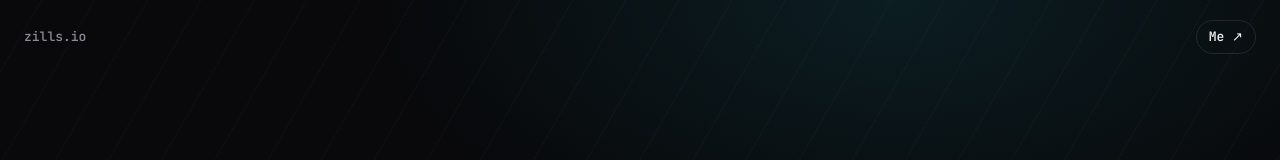
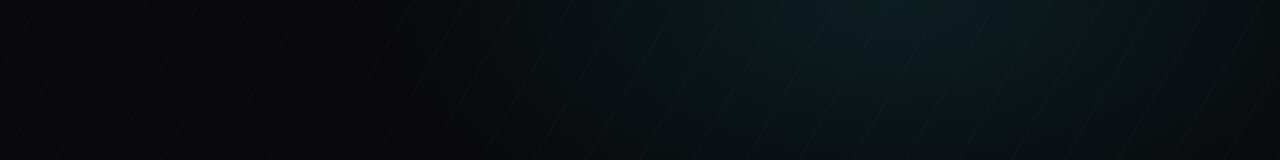
Before and after one commit to jzills/zills.io, a React (Vite) app: page / in a window 1280 px wide. Shown: the top 160 px of the page. Built offline with nearby package versions, Linux system fonts and the light colour scheme.

Commit message:
chore: remove the header; the footer keeps the link to j.zills.io

```diff
--- a/src/App.tsx
+++ b/src/App.tsx
@@ -1,5 +1,4 @@
 import { Logo } from '@/components/Logo'
-import { TopBar } from '@/components/TopBar'
 import { Footer } from '@/components/Footer'
 import { Blades } from '@/components/Blades'
 import { Shards } from '@/components/Shards'
@@ -8,7 +7,6 @@ import { panels } from '@/data/panels'
 export default function App() {
   return (
     <main className="texture relative min-h-dvh">
-      <TopBar />
       {/* In the flow above the blades on phones; centred over the shards' meeting point on desktop. */}
       <Logo className="relative z-10 px-6 pt-24 pb-9 shards:pointer-events-none shards:absolute shards:top-[49.38%] shards:left-[50.78%] shards:-translate-x-1/2 shards:-translate-y-1/2 shards:p-0 shards:text-center" />
       <Blades panels={panels} />
--- a/src/components/TopBar.tsx
+++ /dev/null
@@ -1,16 +0,0 @@
-import { ABOUT_URL } from '@/data/panels'
-
-export function TopBar() {
-  return (
-    <header className="absolute inset-x-0 top-0 z-20 flex items-center justify-between px-6 py-5 font-mono text-[13px] text-muted">
-      <span>zills.io</span>
-      <a
-        href={ABOUT_URL}
-        title="j.zills.io"
-        className="rounded-full border border-border px-3 py-1.5 text-fg transition-colors hover:border-accent/60 focus-visible:outline-2 focus-visible:outline-offset-2 focus-visible:outline-accent"
-      >
-        Me <span aria-hidden="true">↗</span>
-      </a>
-    </header>
-  )
-}
```
Also changed, not shown: 2 other files (tests, documents, lock files or other folders).
